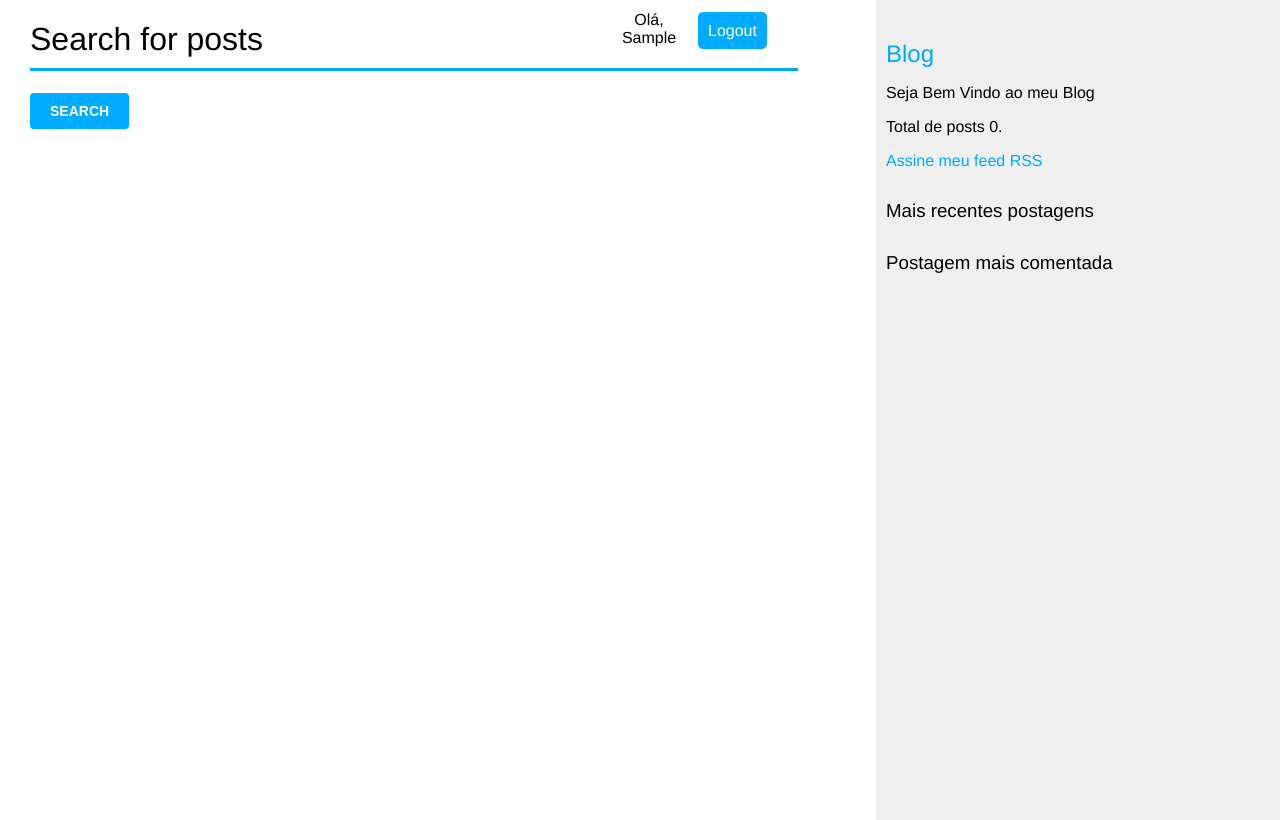
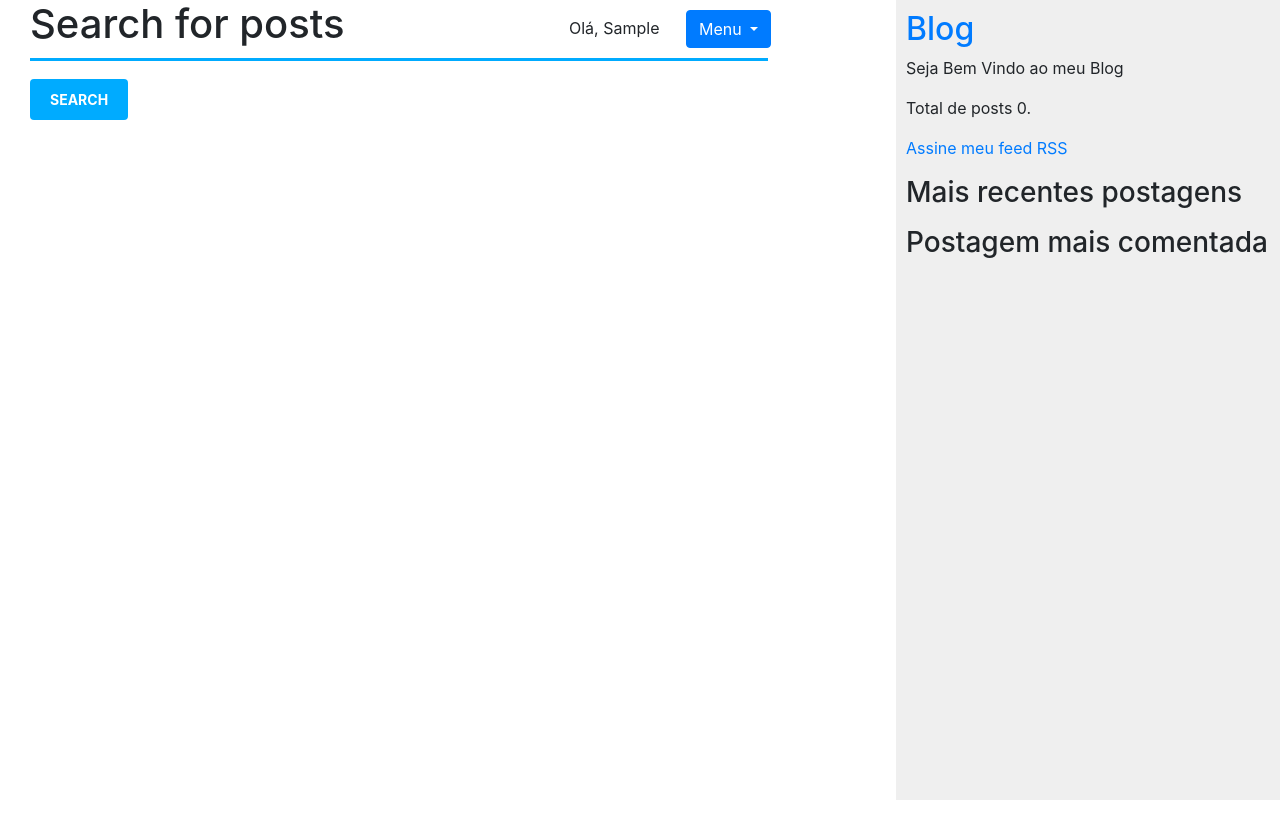
Before and after one commit to snubdev/Projeto_Blog, a Django app: page /blog/search/ in a window 1280 px wide. Run offline with Django 3.2, Linux system fonts and the light colour scheme; the visitor is signed in with stand-in values (Sample User, id 1); data that the repository does not hold is empty; some libraries are stand-ins or nearby versions.

Commit message:
Add pagina de editar cadastro e botão de menu

```diff
--- a/blog/forms.py
+++ b/blog/forms.py
@@ -1,5 +1,5 @@
 from django import forms
-from .models import Comment
+from .models import Comment, Profile
 from django.contrib.auth.models import User
 
 
@@ -39,3 +39,15 @@ class UserRegistrationForm(forms.ModelForm):
         if cd['password'] != cd['password2']:
             raise forms.ValidationError('Passwords don\'t match')
         return cd['password2']
+
+
+class UserEditForm(forms.ModelForm):
+    class Meta:
+        model = User
+        fields = {'first_name', 'last_name', 'email'}
+
+
+class ProfileEditForm(forms.ModelForm):
+    class Meta:
+        model = Profile
+        fields = ('date_of_birth', 'photo')
--- a/blog/models.py
+++ b/blog/models.py
@@ -3,7 +3,7 @@ from django.utils import timezone
 from django.contrib.auth.models import User
 from django.urls import reverse
 from taggit.managers import TaggableManager
-
+from django.conf import settings
 
 class PublishedManager(models.Manager):
     def get_queryset(self):
@@ -57,3 +57,12 @@ class Comment(models.Model):
 
     def __str__(self):
         return f'Comentar por {self.name} em {self.post}'
+
+
+class Profile(models.Model):
+    user = models.OneToOneField(settings.AUTH_USER_MODEL, on_delete=models.CASCADE)
+    date_of_birth = models.DateField(blank=True, null=True)
+    photo = models.ImageField(upload_to='users/%Y/%m/%d', blank=True)
+
+    def __str__(self):
+        return f'Perfil para usuário {self.user.username}'
--- a/blog/static/css/blog.css
+++ b/blog/static/css/blog.css
@@ -80,6 +80,8 @@ input[type=submit] {
     font-size:14px;
     text-transform:uppercase;
     border-radius: 4px;
+    position: relative;
+    top: 10px;
 }
 .errorlist {
     color:#cc0033;
@@ -111,14 +113,9 @@ a.button-login {
     color: #ffffff;
 }
 
-a.button-logout {
-    background-color: #00abff;
-    position: relative;
-    right: 100px;
-    bottom: 20px;
-    padding: 10px;
-    border-radius: 5px;
-    color: #ffffff;
+.btn-group {
+    bottom: 30px;
+    right: 82px;
 }
 
 div.user-name {
@@ -130,12 +127,15 @@ div.user-name {
     padding: 1px;
     text-align: center;
     position: relative;
-    right: 180px;
-    top: 10px;
+    right: 200px;
+    top: 15px;
+    bottom: 30px;
+    white-space: nowrap;
 }
 
 a.password_reset {
     position: relative;
+    top: 30px;
 }
 
 p.password_text {
--- a/blog/templates/blog/base.html
+++ b/blog/templates/blog/base.html
@@ -8,6 +8,7 @@
     <meta http-equiv="X-UA-Compatible" content="ie=edge">
     <title>{% block title %}{% endblock %}</title>
     <link href="{% static 'css/blog.css' %}" rel="stylesheet">
+    <link rel="stylesheet" href="https://stackpath.bootstrapcdn.com/bootstrap/4.1.3/css/bootstrap.min.css" integrity="sha384-MCw98/SFnGE8fJT3GXwEOngsV7Zt27NXFoaoApmYm81iuXoPkFOJwJ8ERdknLPMO" crossorigin="anonymous">
 </head>
 <body>
     <div id="content">
@@ -40,11 +41,24 @@
     <span>
         {% if request.user.is_authenticated %}
             <div class="user-name">Olá, {{ request.user.first_name }}</div>
-            <a class='button-logout' href="{% url 'blog:logout' %}">Logout</a>
+            <div class="btn-group">
+                  <button type="button" class="btn btn-primary dropdown-toggle" data-toggle="dropdown" aria-haspopup="true" aria-expanded="false">
+                    Menu
+                  </button>
+                  <div class="dropdown-menu">
+                    <a class="dropdown-item" href="{% url 'blog:edit' %}">Alterar Perfil</a>
+                    <a class="dropdown-item" href="{% url 'blog:password_change' %}">Alterar Senha</a>
+                    <div class="dropdown-divider"></div>
+                    <a class="dropdown-item" href="{% url 'blog:logout' %}">Logout</a>
+                  </div>
+            </div>
         {% else %}
             <a class='button-login' href="{% url 'blog:login' %}">Login</a>
         {% endif %}
     </span>
 
+    <script src="https://code.jquery.com/jquery-3.3.1.slim.min.js" integrity="sha384-q8i/X+965DzO0rT7abK41JStQIAqVgRVzpbzo5smXKp4YfRvH+8abtTE1Pi6jizo" crossorigin="anonymous"></script>
+    <script src="https://cdnjs.cloudflare.com/ajax/libs/popper.js/1.14.3/umd/popper.min.js" integrity="sha384-ZMP7rVo3mIykV+2+9J3UJ46jBk0WLaUAdn689aCwoqbBJiSnjAK/l8WvCWPIPm49" crossorigin="anonymous"></script>
+    <script src="https://stackpath.bootstrapcdn.com/bootstrap/4.1.3/js/bootstrap.min.js" integrity="sha384-ChfqqxuZUCnJSK3+MXmPNIyE6ZbWh2IMqE241rYiqJxyMiZ6OW/JmZQ5stwEULTy" crossorigin="anonymous"></script>
 </body>
 </html>
--- a/blog/templates/blog/edit.html
+++ b/blog/templates/blog/edit.html
@@ -8,6 +8,6 @@
         {{ user_form.as_p }}
         {{ profile_form.as_p }}
         {% csrf_token %}
-        <p><input type='submit' value="Save changes"></p>
+        <p><input type="submit" value="Salvar alterações"></p>
     </form>
 {% endblock %}
--- a/blog/urls.py
+++ b/blog/urls.py
@@ -29,6 +29,7 @@ urlpatterns = [
     path('reset/done/', auth_views.PasswordResetCompleteView.as_view(), name='password_reset_complete'),
 
     path('register/', views.register, name='register'),
+    path('edit/', views.edit, name='edit'),
 
 
 
--- a/blog/views.py
+++ b/blog/views.py
@@ -1,8 +1,8 @@
 from django.shortcuts import render, get_object_or_404
-from .models import Post, Comment
+from .models import Post, Comment, Profile
 from django.core.paginator import Paginator, EmptyPage, PageNotAnInteger
 from django.views.generic import ListView
-from .forms import EmailPostForm, CommentForm, SearchForm, LoginForm, UserRegistrationForm
+from .forms import EmailPostForm, CommentForm, SearchForm, LoginForm, UserRegistrationForm, UserEditForm, ProfileEditForm
 from django.core.mail import send_mail
 from taggit.models import Tag
 from django.db.models import Count
@@ -146,7 +146,24 @@ def register(request):
             new_user.set_password(user_form.cleaned_data['password'])
             # Salva o objeto User
             new_user.save()
+            # Cria o perfil do úsuario
+            Profile.objects.create(user=new_user)
             return render(request, 'blog/register_done.html', {'new_user': new_user})
     else:
         user_form = UserRegistrationForm()
     return render(request, 'blog/register.html', {'user_form': user_form})
+
+
+@login_required
+def edit(request):
+    if request.method == 'POST':
+        user_form = UserEditForm(instance=request.user, data=request.POST)
+        profile_form = ProfileEditForm(instance=request.user.profile, data=request.POST, files=request.FILES)
+        if user_form.is_valid() and profile_form.is_valid():
+            user_form.save()
+            profile_form.save()
+    else:
+        user_form = UserEditForm(instance=request.user)
+        profile_form = ProfileEditForm(instance=request.user.profile)
+
+    return render(request, 'blog/edit.html', {'user_form': user_form, 'profile_form': profile_form})
--- a/meusite/urls.py
+++ b/meusite/urls.py
@@ -17,6 +17,8 @@ from django.contrib import admin
 from django.urls import path, include
 from django.contrib.sitemaps.views import sitemap
 from blog.sitemaps import PostSitemap
+from django.conf import settings
+from django.conf.urls.static import static
 
 sitemaps = {
     'posts': PostSitemap,
@@ -27,3 +29,6 @@ urlpatterns = [
     path('sitemap.xml', sitemap, {'sitemaps': sitemaps}, name='django.contrib.sitemaps.views.sitemap'),
     path('', include('django.contrib.auth.urls'))
 ]
+
+if settings.DEBUG:
+    urlpatterns += static(settings.MEDIA_URL, document_root=settings.MEDIA_ROOT)
```
Also changed, not shown: blog/admin.py (+6 -1 lines).
